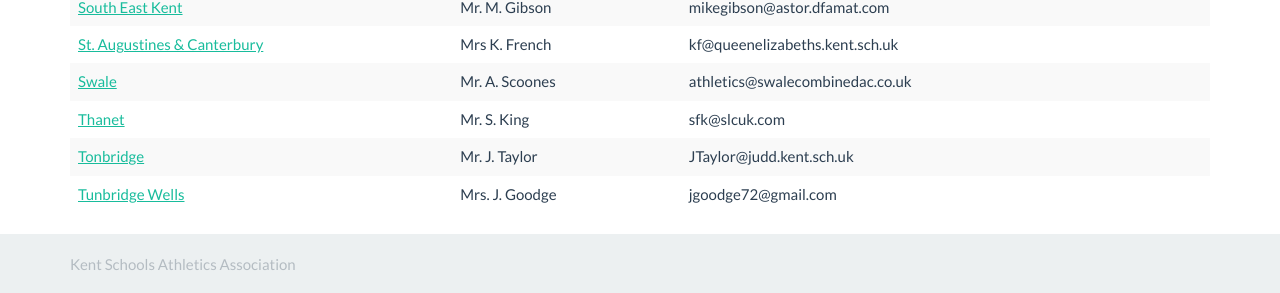
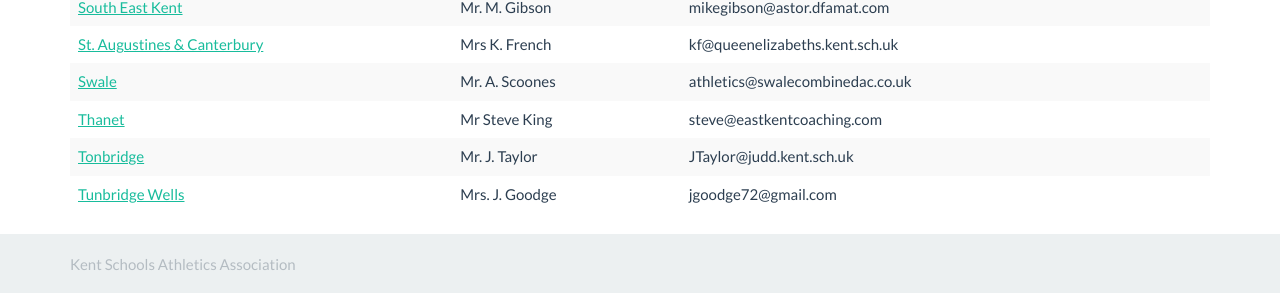
Before and after one commit to chrisnewark/chrisnewark.github.io, a Jekyll site: the page built from districts/index.md, in a window 1280 px wide. Shown: the part 683-976 px from the top of the page. Built offline with Jekyll 4.4.1, drawn with Linux system fonts in a browser that asks for light colours; nearby versions of some CDN libraries.

Commit message:
Updated district

```diff
--- a/_districts/thanet.md
+++ b/_districts/thanet.md
@@ -1,10 +1,10 @@
 ---
 layout: default
 title: Thanet
-summer_manager: Mr. S. King
-summer_manager-email: sfk@slcuk.com
-winter_manager: Mr. S. King
-winter_manager-email: sfk@slcuk.com
+summer_manager: Mr Steve King
+summer_manager-email: steve@eastkentcoaching.com
+winter_manager: Mr Steve King
+winter_manager-email: steve@eastkentcoaching.com
 ---
 
 ## Affiliated Schools
```
